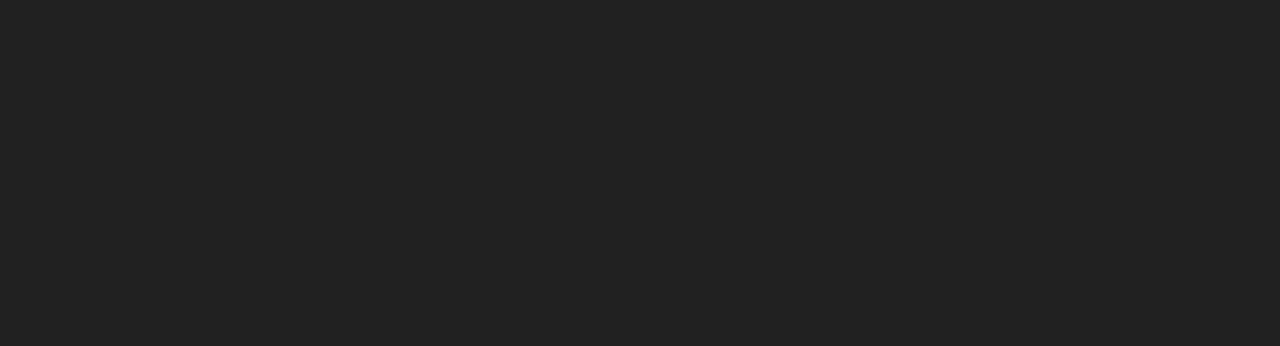
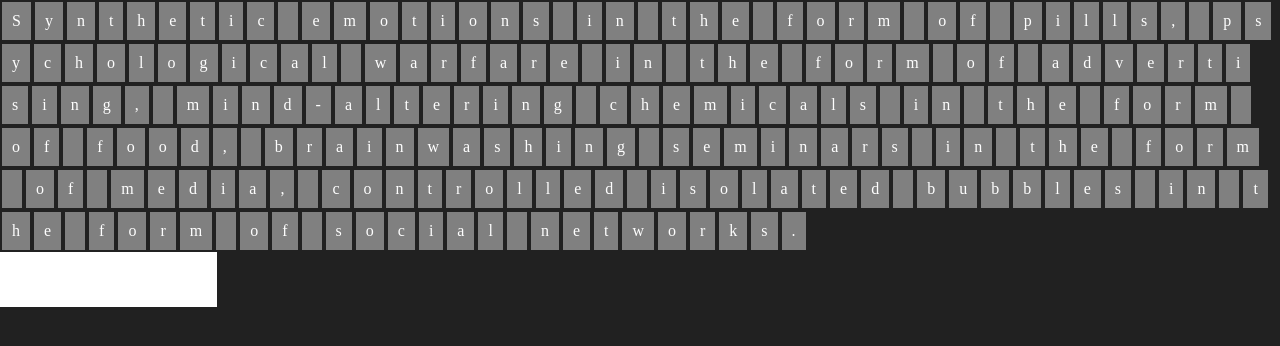
Before and after one commit to JeremyBearimy83/typeracer-clone, a React (Create React App) app in the folder client/: page / in a window 1280 px wide. Shown: the top 346 px of the page. Built offline with nearby package versions, Linux system fonts and the light colour scheme.

Commit message:
Backspace error :(

```diff
--- a/client/src/components/Divify.tsx
+++ b/client/src/components/Divify.tsx
@@ -1,17 +1,37 @@
 import React, { ReactElement } from "react";
 
-import { letter } from "../../types";
+import { Letter } from "../../types";
 
 interface IProps {
-  textArr: letter[];
+  textArr: Letter[];
 }
 
-export default function Divify<IProps>({ textArr }: IProps): ReactElement {
+const Divify: React.FC<IProps> = ({ textArr }: IProps) => {
+  console.log("Divify is called");
   return (
     <React.Fragment>
-      {textArr.map((letter: any) => {
-        return <span>{letter.val}</span>;
-      })}
+      <div style={{ display: "flex", flexWrap: "wrap" }}>
+        {textArr.map((letter: Letter) => {
+          return (
+            <span
+              style={{
+                backgroundColor:
+                  letter.color === "green"
+                    ? "green"
+                    : letter.color === "red"
+                    ? "red"
+                    : "grey",
+                padding: "10px",
+                margin: "2px",
+              }}
+            >
+              {letter.value}{" "}
+            </span>
+          );
+        })}
+      </div>
     </React.Fragment>
   );
-}
+};
+
+export default Divify;
--- a/client/src/components/Game.tsx
+++ b/client/src/components/Game.tsx
@@ -1,20 +1,95 @@
-import React, { ReactElement, useState } from "react";
+import React, { ReactElement, useState, useEffect } from "react";
 
 import Divify from "./Divify";
 
-import { letter } from "../../types";
+import { Letter } from "../../types";
 
-const textString: string = "This should work!";
-const textArr: letter[] = textString
+const textString: string =
+  "Synthetic emotions in the form of pills, psychological warfare in the form of advertising, mind-altering chemicals in the form of food, brainwashing seminars in the form of media, controlled isolated bubbles in the form of social networks.";
+
+//STORES AN ARRAY OF WORDS
+const wordsArr: string[] = textString.split(" ");
+
+//STORES ARRAY OF LETTER OBJECTS
+const textArr: Letter[] = textString
   .split("")
   .map((val) => ({ value: val, color: "grey" }));
 
 export default function Game(): ReactElement {
-  const [text, setText] = useState<letter[]>(textArr);
+  const [text, setText] = useState<Letter[]>(textArr);
+  //THE INDEX I AM  CURRENTLY ON IN THE LETTER ARRAY
+  const [letterCount, setLetterCount] = useState<number>(1);
+
+  //THE INDEX I AM CURRENTLY ON IN THE WORD ARRAY
+  const [wordCount, setWordCount] = useState<number>(0);
+
+  //CURRENT WORD BEING TYPED IN THE INPUT
+  const [currentWord, setCurrentWord] = useState<any>("");
+
+  const handleInputChange = (event: React.ChangeEvent<HTMLInputElement>) => {
+    console.log("This is called ");
+    setCurrentWord(event.target.value);
+  };
+
+  useEffect(() => {
+    if (text[letterCount].color === "grey")
+      setLetterCount((prev) => {
+        console.log("DEcrement is caleld");
+        return prev - 1;
+      });
+    else setLetterCount((prev) => prev + 1);
+  }, [text]);
+
+  const handleKeyDown = (event: React.KeyboardEvent<HTMLInputElement>) => {
+    if (event.key === "Shift") return;
+    if (event.key === "Backspace") {
+      setText((prevText) => {
+        console.log("grey is called");
+        const newText = Object.assign([], prevText, {
+          [letterCount]: { ...text[letterCount], color: "grey" },
+        });
+        return newText;
+      });
+    } else if (event.key === text[letterCount].value) {
+      setText((prevText) => {
+        const newText = Object.assign([], prevText, {
+          [letterCount]: { ...text[letterCount], color: "green" },
+        });
+        return newText;
+      });
+    } else if (event.key !== text[letterCount].value) {
+      setText((prevText) => {
+        const newText = Object.assign([], prevText, {
+          [letterCount]: { ...text[letterCount], color: "red" },
+        });
+        return newText;
+      });
+    }
+  };
+
   console.log({ text });
   return (
     <React.Fragment>
-      <Divify textArr={textArr} />
+      <Divify textArr={text} />
+      <input
+        style={{ padding: "20px" }}
+        type="text"
+        value={currentWord}
+        onChange={handleInputChange}
+        onKeyDown={handleKeyDown}
+      />
     </React.Fragment>
   );
 }
+
+//SO HOW DO I WANT TO GO ABOUT THIS
+//SO I NEED AN ARRAY OF WORDS AS WELL NOT JUST LETTERS
+//I HAVE A LETTERS COUNTER
+//I HAVE A WORDS COUNTER
+//EVERYTIME I TYPE SOMETHING IN THE INPUT THE LETTERS COUNTER UPDATES DEPENDING
+//ON IF IT'S RIGHT OR NOT I TURN THE COLOR RED OR GREEN
+//CHECK FOR BACKSPACES
+//IF THE USER TYPES A SPACE I CHECK THE CURRENT WORD WITH THE WORD ARRAY
+//AND IF IT'S RIGHT INCREASE THE WORD COUNTER ELSE DO SOME RED BS
+
+//EVERYTIME I TYPE SOMETHING I CHECK THE RESULT SO FAR WITH THE CURRENT WORD BEING CHECKED
--- a/client/types.ts
+++ b/client/types.ts
@@ -1,4 +1,4 @@
-export interface letter {
+export interface Letter {
   value: string;
   color: string;
 }
```
Also changed, not shown: 1 other file (tests, documents, lock files or other folders).
